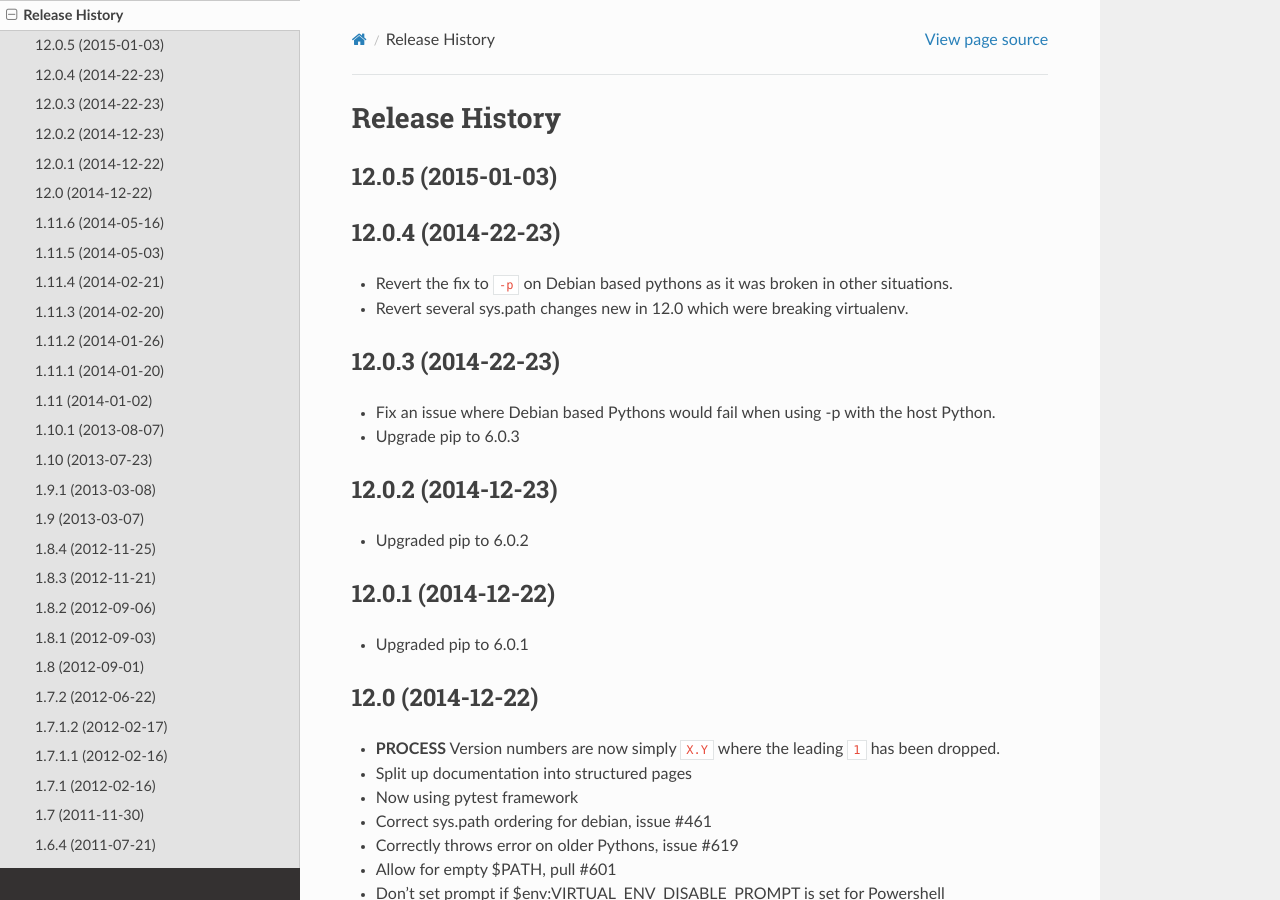
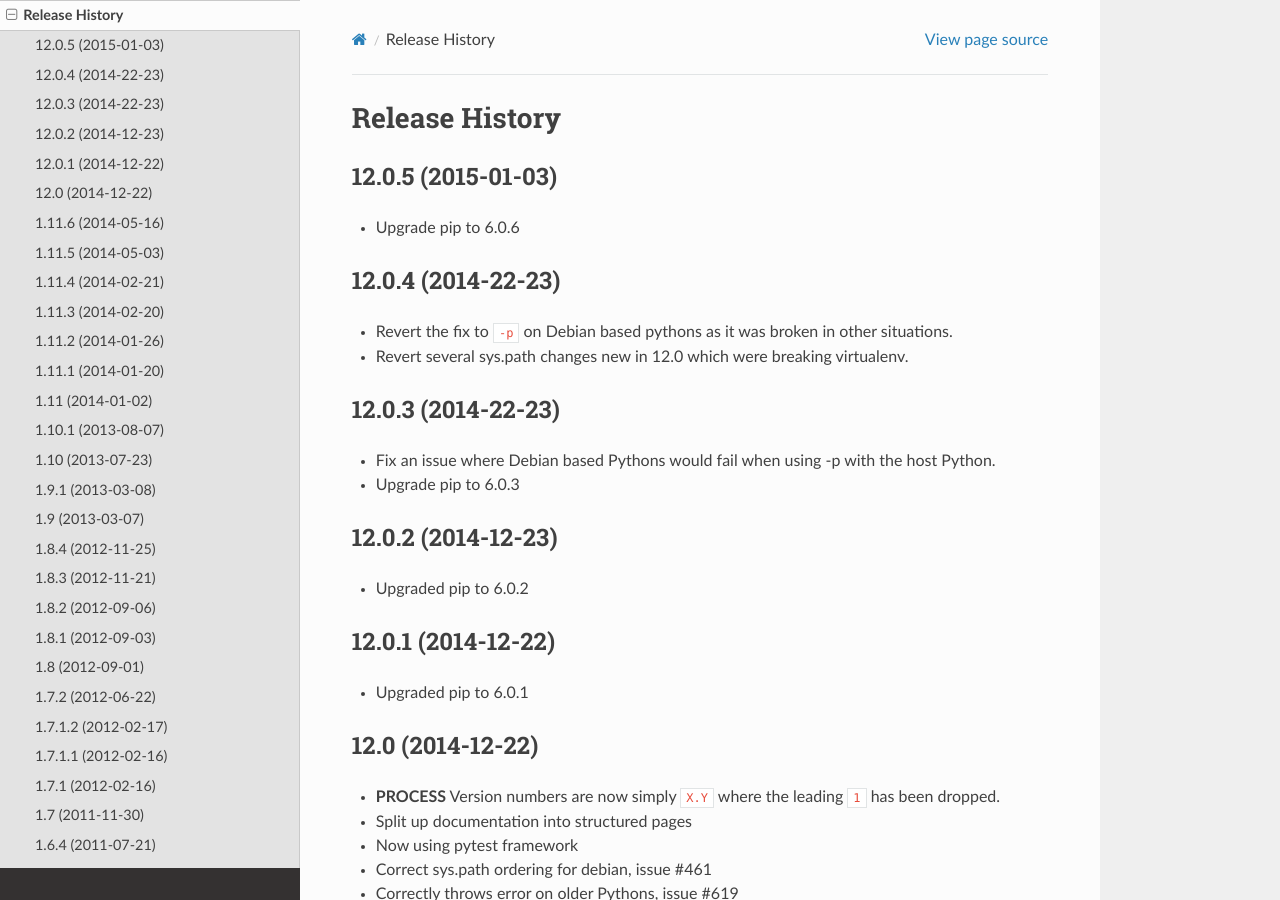
Before and after one commit to pypa/virtualenv, a Sphinx documentation site: the page built from docs/changes.rst, in a window 1280 px wide and 900 px high. Built offline with Sphinx 7.4.7 and the Read the Docs theme 2.0.0, drawn with Linux system fonts in a browser that asks for light colours.

Commit message:
Merge pull request #695 from dstufft/upgrade-pip
Uprade pip to 6.0.6
(cherry picked from commit 95b021d8210cdc77ff327b66f2da86ebb1fecff2)

```diff
--- a/docs/changes.rst
+++ b/docs/changes.rst
@@ -3,6 +3,8 @@ Release History
 
 12.0.5 (2015-01-03)
 ~~~~~~~~~~~~~~~~~~~
+
+* Upgrade pip to 6.0.6
 
 12.0.4 (2014-22-23)
 ~~~~~~~~~~~~~~~~~~~
```
Also changed, not shown: 2 other files.
